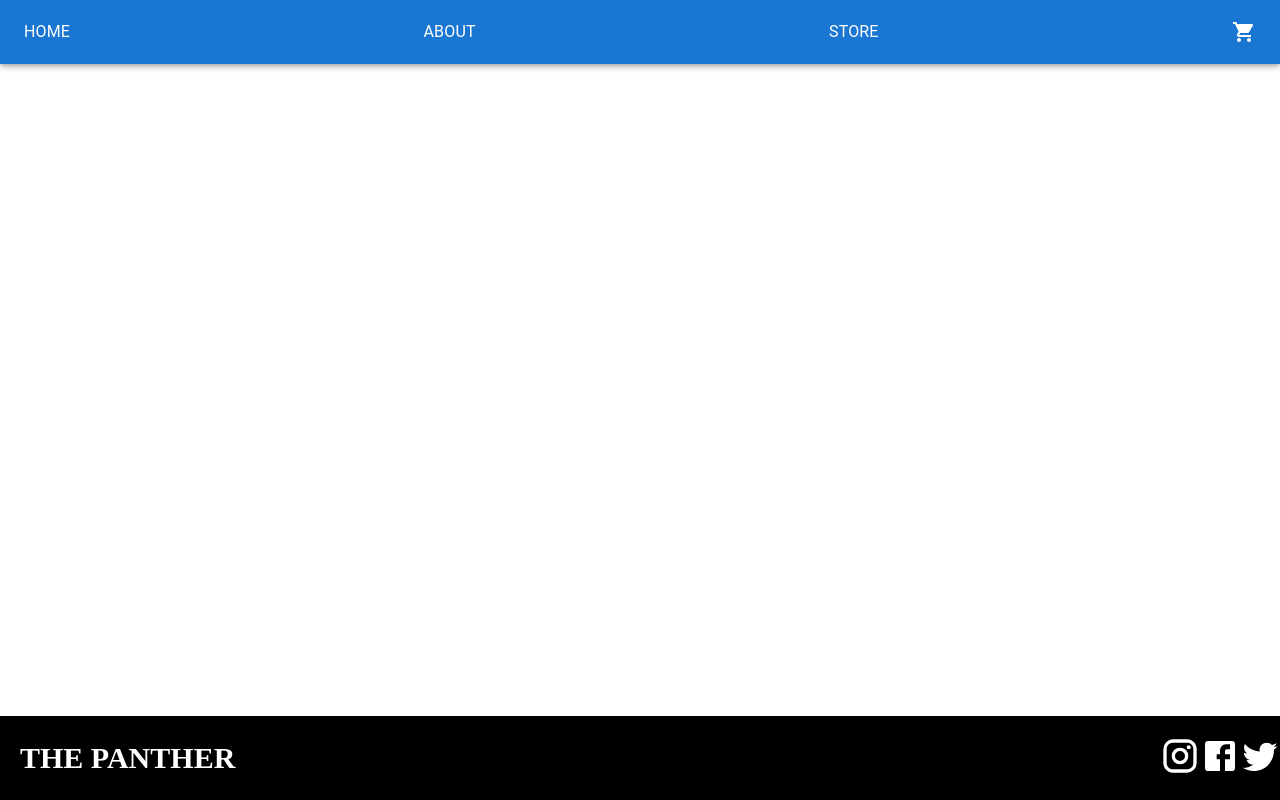
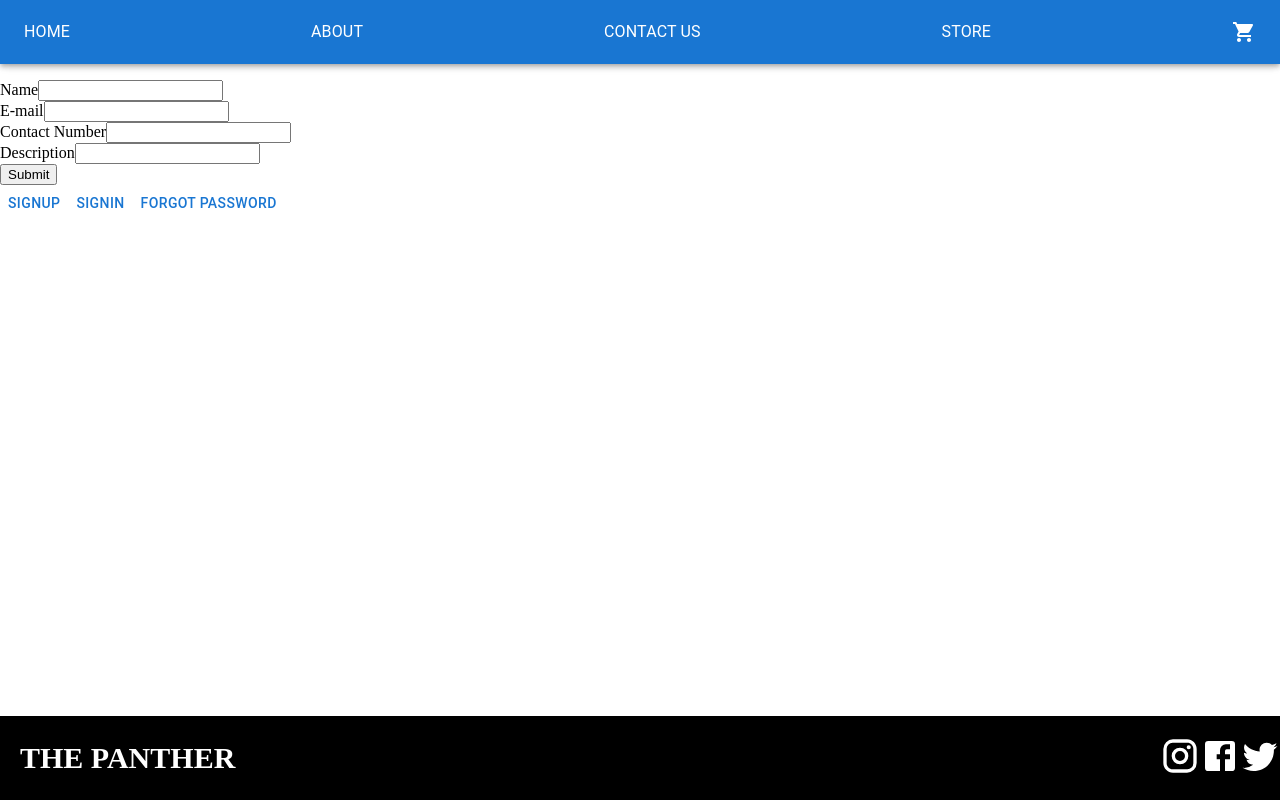
Before and after one commit to Umesh1301/E-commerce-Project-, a React (Vite) app: page /contactUs in a window 1280 px wide. Built offline with nearby package versions, Linux system fonts and the light colour scheme.

Commit message:
user contact Form Added

```diff
--- a/src/App.jsx
+++ b/src/App.jsx
@@ -7,6 +7,7 @@ import CartItems from "./components/CartItems";
 import About from "./components/About";
 import Home from "./components/Home";
 import Store from "./components/Store";
+import ContactUs from "./components/ContactUs";
 
 
 function App() {
@@ -39,6 +40,7 @@ function App() {
 
 
     <Route path="/store" element={<Store/>}/>
+    <Route path="/contactUs" element={<ContactUs/>}/>
     <Route path="/home" element={<Home/>}/>
 
       <Route path="cartItems" element={<CartItems/>}>
--- /dev/null
+++ b/src/components/ContactUs.jsx
@@ -0,0 +1,74 @@
+import React, { useState } from 'react'
+
+
+const ContactUs = () => {
+const [name,setName]=useState("");
+const[email,setEmail]=useState("");
+const[number,setNumber]=useState("")
+const [description,setDescription]=useState("")
+
+const submitHandler=(event)=>{
+    event.preventDefault();
+    setName("")
+    setEmail("")
+    setNumber("")
+    setDescription("")
+}
+
+const fetchDataHandler=async()=>{
+    const response=await fetch("https://ecommerce-db185-default-rtdb.firebaseio.com/complaint.json")
+    const data= await response.json();
+    console.log(data)
+}
+
+const userData={
+    name:name,
+    email:email,
+    number:number,
+    description:description
+}
+
+const userDetail= async()=>{
+
+    const response=await fetch(
+        "https://ecommerce-db185-default-rtdb.firebaseio.com/complaint.json",
+      {
+        method: "POST",
+        body: JSON.stringify(userData),
+        headers: { "Content-Type": "application/json" },
+      }
+    );
+    console.log(response, "OK");
+    const data = await response.json();
+    if(response.status ===200){
+         fetchDataHandler()
+    }
+
+    console.log(data);
+    // if (response.status === 200) {
+    //   fetchMoviesHandler();
+    // }
+
+
+}
+
+  return (
+    <div style={{marginTop:'80px'}}>
+
+            <form onSubmit={submitHandler}>
+                <label>Name</label>
+                <input type='text' value={name} onChange={(e)=>setName(e.target.value)}></input><br></br>
+                <label>E-mail</label>
+                <input type='email' value={email} onChange={(e)=>setEmail(e.target.value)}/><br/>
+                <label>Contact Number</label>
+                <input type='number' value={number} onChange={(e)=>setNumber(e.target.value)}></input><br/>
+                <label>Description</label>
+                <input type='text' value={description} onChange={(e)=>setDescription(e.target.value)}></input><br/>
+                <button type='submit' onClick={()=>userDetail()}>Submit</button>
+            </form>
+
+    </div>
+  )
+}
+
+export default ContactUs;
--- a/src/components/HeaderFooter.jsx
+++ b/src/components/HeaderFooter.jsx
@@ -44,6 +44,13 @@ const HeaderFooter = () => {
             >
               {" "}
               ABOUT
+            </Typography>
+            <Typography
+              sx={{ flexGrow: 1, cursor: "pointer" }}
+              onClick={() => navigate("/contactUs")}
+            >
+              {" "}
+              CONTACT US
             </Typography>
             <Typography sx={{ flexGrow: 1,cursor:'pointer' }} onClick={()=>navigate("/store")}>STORE</Typography>
             <Badge badgeContent={cartItem.length}>
--- a/src/components/Home.jsx
+++ b/src/components/Home.jsx
@@ -23,7 +23,7 @@ const Home = () => {
       if (!response.ok) {
         throw new Error("Something Went Wrong");
       }
-      console.log(response);
+      console.log(response, "okok");
       // if(response.status === 200){
       //  setIsLoading(false)
       // }
@@ -33,15 +33,14 @@ const Home = () => {
 
       console.log(data);
 
-const loadedMovies =[];
-for(const key in data){
+      const loadedMovies = [];
+      for (const key in data) {
         loadedMovies.push({
-    id:key,
+          id: key,
           title: data[key].title,
-    openingText:data[key].openingText,
-    releaseDate:data[key].releaseDate,
-
-  })
+          openingText: data[key].openingText,
+          releaseDate: data[key].releaseDate,
+        });
       }
 
       // Through this transformedMovie we get the movie from the server with the help of the get request
@@ -77,20 +76,47 @@ for(const key in data){
   //   clearTimeout(t);
   // }
 
-  const addMovieHandler = async (movies) => {
+  const addMovieHandler = async () => {
+    const movieData = {
+      title: title,
+      openingText: openingText,
+    };
     const response = await fetch(
       "https://ecommerce-db185-default-rtdb.firebaseio.com/movies.json",
       {
         method: "POST",
-        body: JSON.stringify(movies),
+        body: JSON.stringify(movieData),
         headers: { "Content-Type": "application/json" },
       }
     );
+    console.log(response, "OK");
     const data = response.json();
     console.log(data);
+    if (response.status === 200) {
+      fetchMoviesHandler();
+    }
   };
 
   console.log(movie);
+
+  const movieDeleteHandler = async (id) => {
+    console.log(id);
+
+    const response = await fetch(
+      `https://ecommerce-db185-default-rtdb.firebaseio.com/movies/${id}.json`,
+      {
+        method: "DELETE",
+        // body: JSON.stringify(movieData),
+        // headers: { "Content-Type": "application/json" },
+      }
+    );
+    const data = response.json();
+
+    if(response.status === 200){
+
+      fetchMoviesHandler()
+    }
+  };
 
   let content = <p>Found no Movies</p>;
   if (movie.length > 0) {
@@ -109,6 +135,13 @@ for(const key in data){
             >
               <div>{listofMovie.title}</div>
               <div>{listofMovie.openingText}</div>
+              <Button
+                variant="outlined"
+                sx={{ color: "white" }}
+                onClick={() => movieDeleteHandler(listofMovie.id)}
+              >
+                Delete
+              </Button>
             </Card>
           </div>
         ))}{" "}
@@ -166,7 +199,6 @@ for(const key in data){
           >
             Get our Latest Album
           </Button>
-
           <div
             style={{
               color: "skyblue",
@@ -212,14 +244,17 @@ for(const key in data){
               variant="contained"
               sx={{ marginTop: "20px" }}
               type="submit"
-
             >
               Add
             </button>
             <Button
               variant="outlined"
-            sx={{ color: "white", borderColor: "skyblue", marginLeft: "10px" }}
-            onClick={()=>addMovieHandler(openingText)}
+              sx={{
+                color: "white",
+                borderColor: "skyblue",
+                marginLeft: "10px",
+              }}
+              onClick={() => addMovieHandler()}
             >
               ADD MOVIES
             </Button>
@@ -241,6 +276,7 @@ for(const key in data){
           flexDirection: "column",
           justifyContent: "center",
           alignItems: "center",
+          marginBottom: "50px",
         }}
       >
         {/* {isLoading ? (
```
Lines whose indentation alone changed are shown as unchanged.
